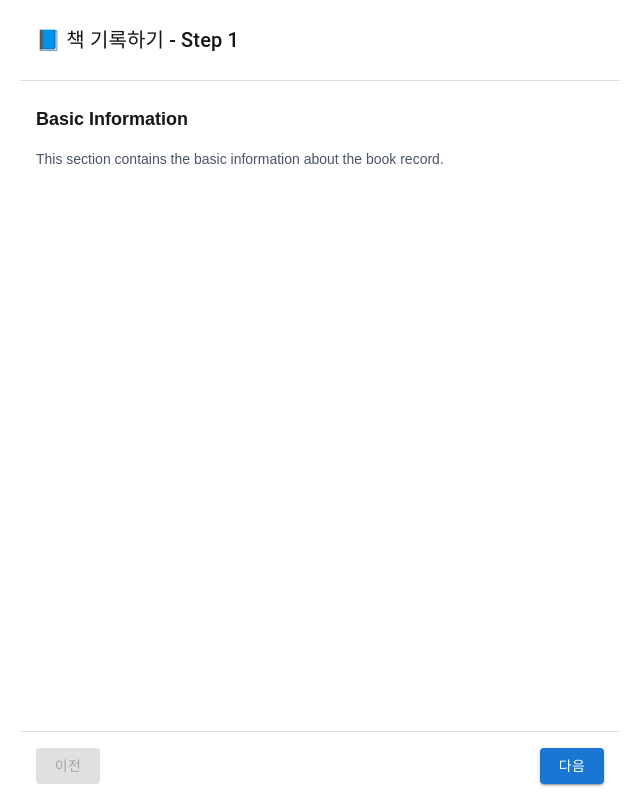
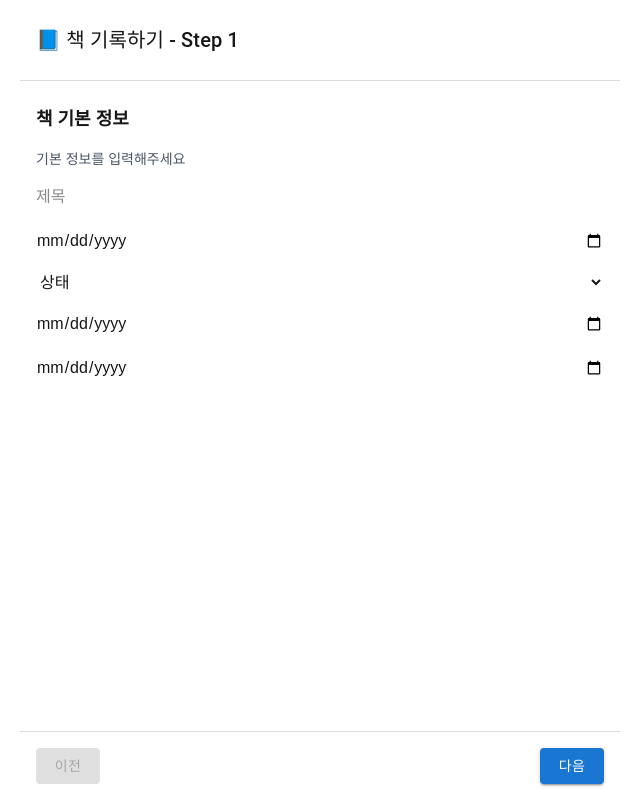
Before and after one commit to kyileeyu/multi-step-form, a Next.js app: page /book in a window 1280 px wide. Shown: the whole page, without its empty margins (320-960 px from the left). Built offline with nearby package versions, Linux system fonts and the light colour scheme.

Commit message:
feat: 독서 기본정보 페이지 입력 폼 생성 및 유효성 검사 처리

```diff
--- a/src/features/bookRecord/model/type.ts
+++ b/src/features/bookRecord/model/type.ts
@@ -1,9 +1,17 @@
+export const BOOK_RECORD_STATUS = [
+  { value: "READ", label: "읽음" },
+  { value: "READING", label: "읽는 중" },
+  { value: "PENDING", label: "읽을 예정" },
+  { value: "WISHLIST", label: "위시리스트" },
+];
+
 export type BookRecordType = {
   id: string;
   title: string;
   author: string;
   pageCount: number;
-  status: "READ" | "READING" | "PENDING" | "WISHLIST";
+  publishDate: string;
+  status: (typeof BOOK_RECORD_STATUS)[number]["value"];
   startDate: string;
   endDate: string;
   //
--- a/src/features/bookRecord/ui/BasicInfo.tsx
+++ b/src/features/bookRecord/ui/BasicInfo.tsx
@@ -1,11 +1,106 @@
+import { Controller, useFormContext } from "react-hook-form";
+import {
+  BOOK_RECORD_STATUS,
+  BookRecordType,
+} from "@/features/bookRecord/model/type";
+
 export const BasicInfo = () => {
-    return (
-        <div className="flex flex-col gap-4">
-        <h2 className="text-lg font-semibold">Basic Information</h2>
-        <p className="text-sm text-gray-600">
-            This section contains the basic information about the book record.
-        </p>
-        {/* Additional content can be added here */}
-        </div>
-    );
-}
+  const { control } = useFormContext<BookRecordType>();
+
+  return (
+    <div className="flex flex-col gap-4">
+      <h2 className="text-lg font-semibold">책 기본 정보</h2>
+      <p className="text-sm text-gray-600">기본 정보를 입력해주세요</p>
+      <div className={"flex flex-col gap-5"}>
+        <Controller
+          name={"title"}
+          control={control}
+          rules={{ required: "제목은 필수입니다." }}
+          render={(field) => <input {...field} placeholder="제목" />}
+        />
+        <Controller
+          name={"publishDate"}
+          control={control}
+          rules={{ required: "출판일은 필수입니다." }}
+          render={({ field }) => (
+            <input {...field} type="date" placeholder="도서 출판일" />
+          )}
+        />
+        <Controller
+          name={"status"}
+          control={control}
+          rules={{ required: "상태는 필수입니다." }}
+          render={({ field }) => (
+            <select {...field} id="status">
+              <option disabled selected>
+                상태
+              </option>
+              {BOOK_RECORD_STATUS.map((status) => (
+                <option key={status.value} value={status.value}>
+                  {status.label}
+                </option>
+              ))}
+            </select>
+          )}
+        />
+        <Controller
+          name={"startDate"}
+          control={control}
+          rules={{
+            //그냥 입력을 막아버리면 안될까?
+            validate: (value, vals) => {
+              const status = vals.status;
+              if (status === "WISHLIST" && value) {
+                return "독서 시작일은 입력할 수 없습니다.";
+              }
+              if (!value) {
+                return "독서 시작일은 필수입니다.";
+              }
+              return true;
+            },
+          }}
+          render={({ field, fieldState: { error } }) => (
+            <>
+              <input {...field} type="date" placeholder="독서 시작일" />
+              {error && <p>{error.message}</p>}
+            </>
+          )}
+        />
+        <Controller
+          name={"endDate"}
+          control={control}
+          rules={{
+            validate: (value, vals) => {
+              const status = vals.status;
+              if (value && (status === "WISHLIST" || status === "PENDING")) {
+                return "독서 종료일은 입력할 수 없습니다.";
+              }
+              if (!value) {
+                return "독서 종료일은 필수입니다.";
+              }
+              if (
+                vals.startDate &&
+                new Date(value) < new Date(vals.startDate)
+              ) {
+                return "독서 종료일은 시작일 이후여야 합니다.";
+              }
+              if (
+                vals.publishDate &&
+                new Date(value) < new Date(vals.publishDate)
+              ) {
+                return "독서 종료일은 출판일 이후여야 합니다.";
+              }
+              return true;
+            },
+          }}
+          render={({ field, fieldState: { error } }) => (
+            <>
+              <input {...field} type="date" placeholder="독서 종료일" />
+              {error && <p>{error.message}</p>}
+            </>
+          )}
+        />
+      </div>
+    </div>
+  );
+};
```
